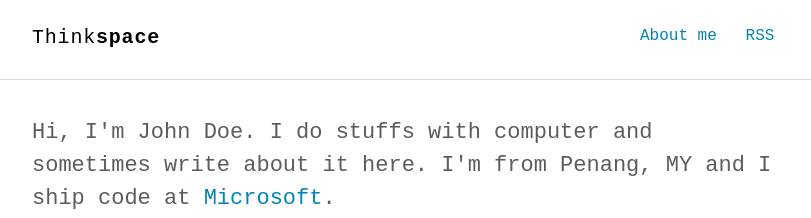
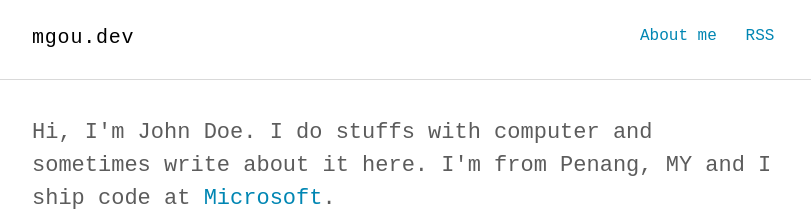
Before and after one commit to pyaephyohein/blog, a Jekyll site: the page built from index.html, in a window 1280 px wide. Shown: the top 218 px of the page, without its empty margins (232-1043 px from the left). Built offline with Jekyll 4.4.1, drawn with Linux system fonts in a browser that asks for light colours; some web fonts are replaced.

Commit message:
site change

```diff
--- a/_config.yml
+++ b/_config.yml
@@ -1,9 +1,9 @@
 # Site settings
-title_left    : "Think"
-title_right   : "space" # default: ""
+title_left    : "mgou.dev"
+# title_right   : "dev" # default: ""
 description   : "Minimalist Jekyll theme for technical writing blog."
 keywords      : "Jekyll, theme, free, download, SEO, blog, web, minimalist, thinkspace"
-url           : https://heiswayi.github.io/thinkspace # site url
+url           : https://mgou.dev/blog # site url
 baseurl       : "" # apply repo name like "/myproject" if used under gh-pages branch, else (under master branch) just leave empty/blank
 cover         : "" # image uri like logo/cover image for site seo
 
```
